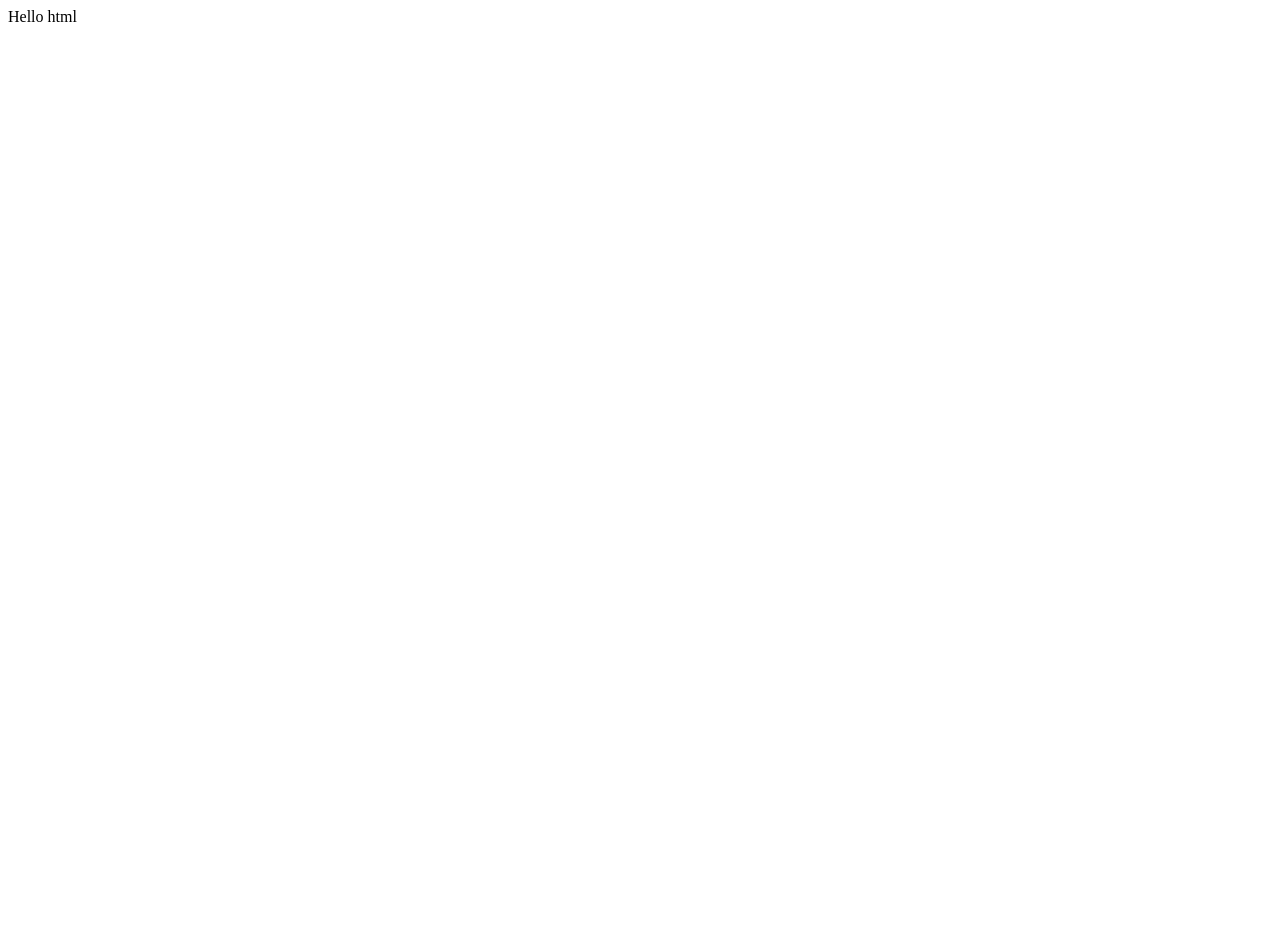
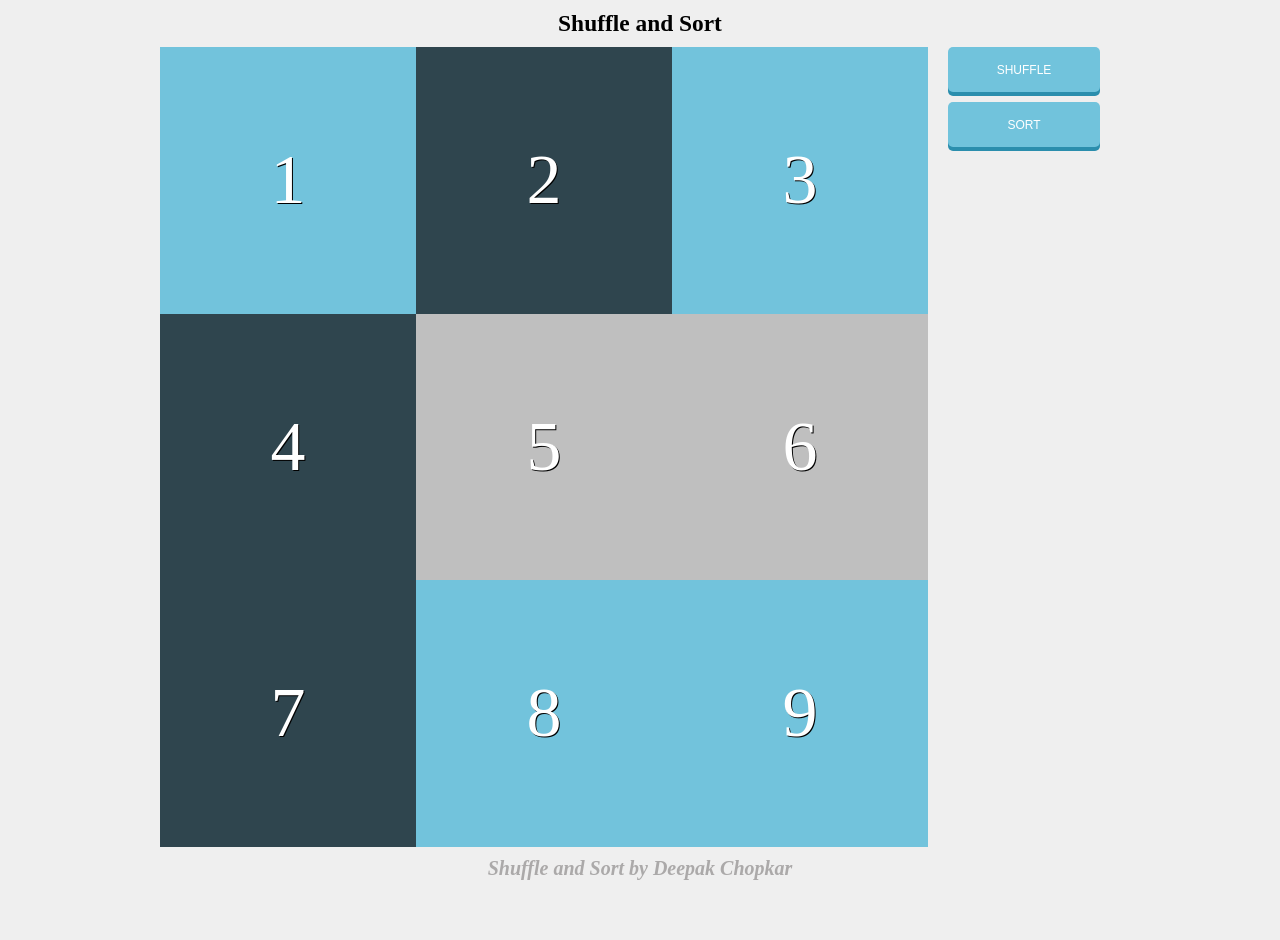
Before and after one commit to deepakcho/ShuffleAndSort, a plain HTML site: page index.html in a window 1280 px wide. Before the commit the page ends 800 px from the top, so only its background shows below. Drawn offline with Linux system fonts and the light colour scheme.

Commit message:
code push

```diff
--- /dev/null
+++ b/app.js
@@ -0,0 +1,109 @@
+"user strict";
+// below code will written and tested on chrome latest browser
+
+class CellGenerator {
+  #gridContainer;
+  #cells;
+  #colorPallet;
+  #error = false;
+
+  constructor(gridContainer, cells = [], colorPallet = []) {
+    if (!(gridContainer && cells.length && colorPallet.length)) {
+      console.error("Please pass all required parameters!!!");
+      this.#error = true;
+      return;
+    }
+    this.#gridContainer = gridContainer;
+    this.#cells = cells;
+    this.#colorPallet = colorPallet;
+
+    this.#generateCells(cells, gridContainer, colorPallet);
+  }
+
+  shuffleAndRender() {
+    if (this.#error) return;
+    const shuffledCells = this.#shuffle(this.#cells);
+
+    this.#generateCells(shuffledCells, this.#gridContainer, this.#colorPallet);
+  }
+
+  sortAndRender() {
+    if (this.#error) return;
+    const sortedCells = this.#sort(this.#cells);
+
+    this.#generateCells(sortedCells, this.#gridContainer, this.#colorPallet);
+  }
+
+  #generateCells(cells, gridContainer, colorPallet) {
+    gridContainer.innerHTML = "";
+    cells.forEach((cell) => {
+      const cellElement = document.createElement("div");
+      cellElement.classList.add("cell");
+
+      const bgElement = document.createElement("div");
+      bgElement.style.backgroundColor = colorPallet[cell];
+      bgElement.classList.add("bg");
+
+      const textElement = document.createElement("div");
+      textElement.classList.add("text");
+      textElement.textContent = cell;
+
+      cellElement.append(bgElement);
+      cellElement.append(textElement);
+
+      gridContainer.append(cellElement);
+    });
+  }
+
+  #shuffle(cells) {
+    const random = cells.map(Math.random);
+    const cellsCopy = [...cells];
+    return cellsCopy.sort(function (first, second) {
+      return (
+        random[cellsCopy.indexOf(first)] - random[cellsCopy.indexOf(second)]
+      );
+    });
+  }
+
+  #sort(cells) {
+    const cellsCopy = [...cells];
+    return cellsCopy.sort((a, b) => a - b);
+  }
+}
+
+// Getting elements
+const gridContainer = document.querySelector(".gridContainer");
+const actionContainer = document.querySelector(".control");
+
+// cells to show
+let cells = [];
+cells.length = 9;
+cells.fill(0);
+cells = cells.map((cell, index) => index + 1);
+
+// randomly added
+const colorPallet = [
+  "#6F98A8",
+  "#72C3DC",
+  "#2F454E",
+  "#72C3DC",
+  "#2F454E",
+  "#BFBFBF",
+  "#BFBFBF",
+  "#2F454E",
+  "#72C3DC",
+  "#72C3DC",
+];
+
+// Creating instance of class
+const cellGenerator = new CellGenerator(gridContainer, cells, colorPallet);
+
+// Event Listener
+actionContainer.addEventListener("click", (e) => {
+  if (e.target.id === "sort") {
+    cellGenerator.sortAndRender();
+  }
+  if (e.target.id === "shuffle") {
+    cellGenerator.shuffleAndRender();
+  }
+});
--- a/index.html
+++ b/index.html
@@ -1 +1,22 @@
-Hello html
+<!DOCTYPE html>
+<html lang="en">
+  <head>
+    <meta charset="utf-8" />
+    <title>Shuffle and Sort</title>
+    <base href="./" />
+    <meta name="viewport" content="width=device-width, initial-scale=1" />
+    <link href="./style.css" rel="stylesheet" />
+    <script type="text/javascript" src="./app.js" defer></script>
+  </head>
+  <body>
+    <header class="header"><h3>Shuffle and Sort</h3></header>
+    <div class="container">
+      <div class="control">
+        <button id="shuffle" class="button">shuffle</button>
+        <button id="sort" class="button">sort</button>
+      </div>
+      <div class="gridContainer"></div>
+    </div>
+    <div class="footer"><h4>Shuffle and Sort by Deepak Chopkar</h4></div>
+  </body>
+</html>
--- /dev/null
+++ b/style.css
@@ -0,0 +1,175 @@
+* {
+  box-sizing: border-box;
+  margin: 0;
+  padding: 0;
+}
+
+body,
+html {
+  height: 100%;
+  width: 100%;
+  height: 100%;
+  background: #efefef;
+  font-size: 62.5%;
+}
+
+.header {
+  text-align: center;
+  font-size: 2rem;
+  padding: 10px;
+}
+.container {
+  display: flex;
+  max-width: 960px;
+  height: 100%;
+  flex-direction: row-reverse;
+  flex-wrap: nowrap;
+  margin: 0 auto;
+}
+
+.container .control {
+  width: 20%;
+  height: 100%;
+  padding: 0 20px 0;
+}
+
+.control .button {
+  font-size: 1.2rem;
+  border: 0;
+  padding: 16px 10px 15px;
+  border-radius: 5px;
+  text-transform: uppercase;
+  text-align: center;
+  width: 100%;
+  margin-bottom: 10px;
+  background: #71c3dc;
+  box-shadow: 0px 4px #2b8ead;
+  color: white;
+  cursor: pointer;
+  white-space: nowrap;
+  text-overflow: ellipsis;
+  overflow: hidden;
+}
+
+.control .button:hover {
+  background: #6f98a8;
+  box-shadow: 0px 4px #2b8ead;
+}
+
+.control .button:active {
+  background: #6f98a8;
+  box-shadow: 0px 0px #2b8ead;
+}
+
+.container .gridContainer {
+  width: 80%;
+  height: 100%;
+}
+
+.gridContainer {
+  display: grid;
+  align-items: stretch;
+  justify-items: stretch;
+  grid-template-columns: repeat(3, 1fr);
+}
+
+.gridContainer .cell {
+  text-align: center;
+  vertical-align: center;
+  align-self: stretch;
+  font-size: 7rem;
+  color: #fff;
+  position: relative;
+}
+
+.cell .bg {
+  width: 100%;
+  height: 100%;
+  position: absolute;
+  top: 0;
+  left: 0;
+  z-index: 1;
+}
+
+.cell .text {
+  width: 100%;
+  height: 100%;
+  position: absolute;
+  z-index: 1;
+  transform: translateY(35%);
+  text-shadow: 1px 1px #000;
+}
+.footer h4 {
+  text-align: center;
+  font-size: 2rem;
+  font-style: italic;
+  color: #aba9a9;
+  padding: 10px;
+}
+
+@media screen and (max-width: 375px) {
+  body,
+  html {
+    font-size: 42.5%;
+    background: #fff;
+  }
+
+  .header {
+    text-align: center;
+    font-size: 2rem;
+    background: #333;
+    color: #fff;
+    padding: 10px;
+  }
+
+  .footer h4 {
+    text-align: center;
+    font-size: 1.5rem;
+    font-style: italic;
+    color: #333;
+  }
+
+  .container .control {
+    width: 100%;
+    padding: 0 5% 0;
+    display: flex;
+    justify-content: center;
+    margin: 10px 0 10px;
+  }
+  .control .button {
+    width: 30%;
+    margin: 0 5px 5px 5px;
+    font-size: 1.8rem;
+  }
+  .container {
+    display: flex;
+    width: 100%;
+    flex-direction: column;
+    height: auto;
+  }
+  .container .gridContainer {
+    width: 100%;
+    grid-template-columns: auto;
+    grid-row-gap: 3px;
+  }
+
+  .gridContainer .cell {
+    display: flex;
+    flex-direction: row;
+    width: 100%;
+    background: #efefef;
+  }
+  .cell .text {
+    text-shadow: none;
+    color: #333;
+  }
+  .cell .bg {
+    width: 10px;
+    position: unset;
+  }
+  .cell .text {
+    width: calc(100% - 10px);
+    position: unset;
+    transform: unset;
+  }
+}
```
